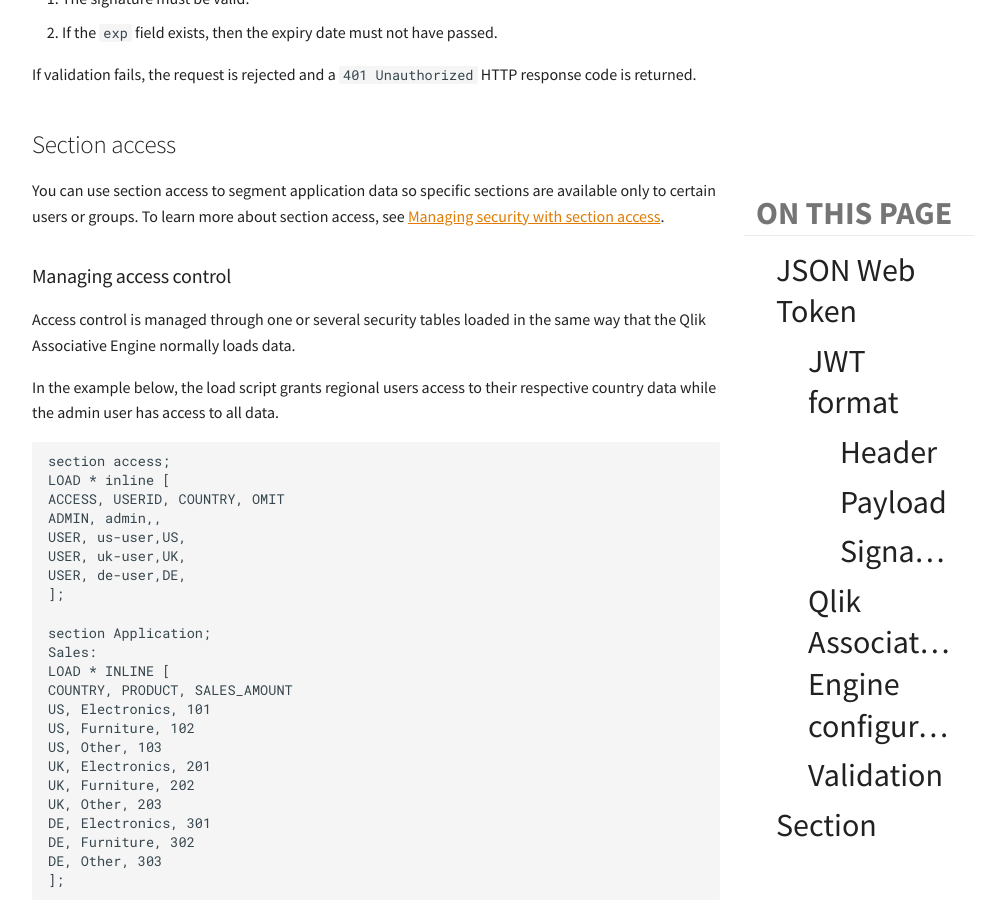
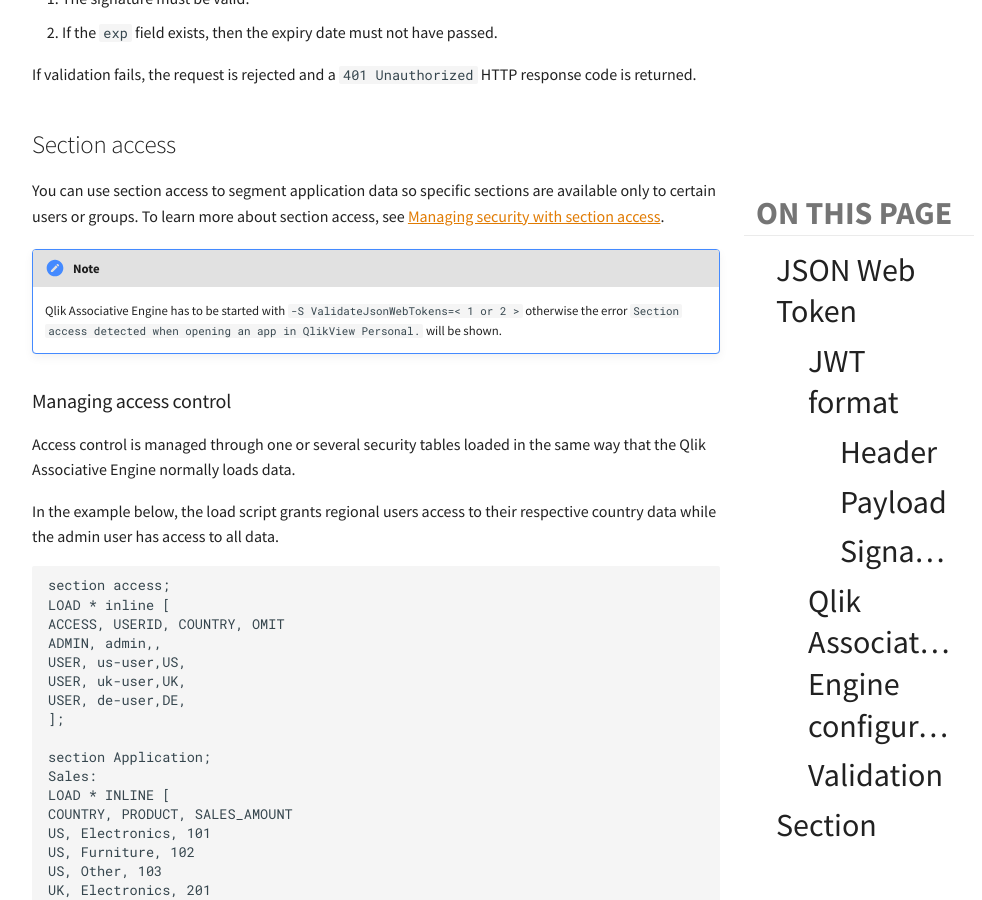
Before and after one commit to qlik-oss/core-website, an MkDocs documentation site: the page built from docs/tutorials/authorization.md, in a window 1280 px wide and 900 px high, scrolled down 3073 px. Shown: the whole window, without its empty margins (264-1246 px from the left). Built offline with MkDocs 1.6.1 and Material for MkDocs 9.7.7, drawn with Linux system fonts in a browser that asks for light colours; nearby versions of some CDN libraries; library files that are not in the unit come from our copies; comment, search, counter and statistics services are not loaded.

Commit message:
Adding note that engine has to be started with ValidateJsonWebTokens ... (#451)
* Adding note that engine has to be started with ValidateJsonWebTokens for Section Access

```diff
--- a/docs/tutorials/authorization.md
+++ b/docs/tutorials/authorization.md
@@ -130,6 +130,10 @@ You can use section access to segment application data so specific
 sections are available only to certain users or groups.
 To learn more about section access, see [Managing security with section access](http://help.qlik.com/en-US/sense/Subsystems/Hub/Content/Scripting/Security/manage-security-with-section-access.htm).
 
+!!! Note
+    Qlik Associative Engine has to be started with `-S ValidateJsonWebTokens=< 1 or 2 >` otherwise the error
+    `Section access detected when opening an app in QlikView Personal.` will be shown.
+
 ### Managing access control
 
 Access control is managed through one or several security tables loaded
```
